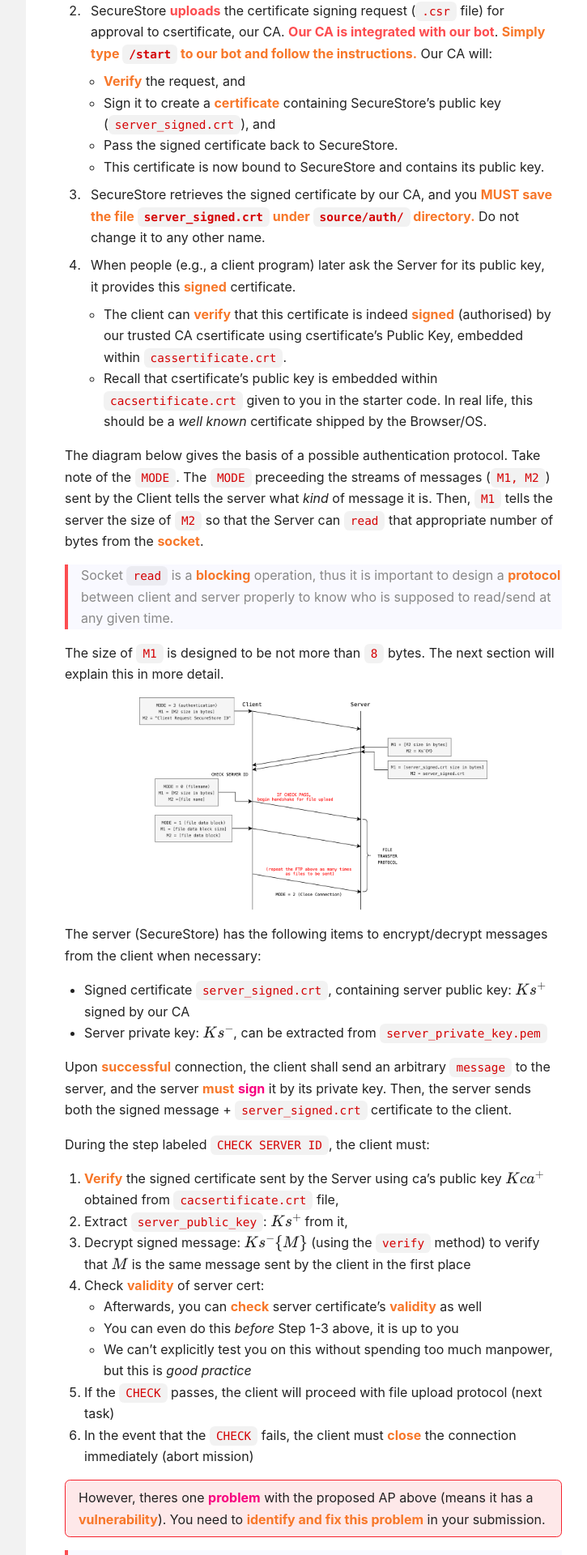
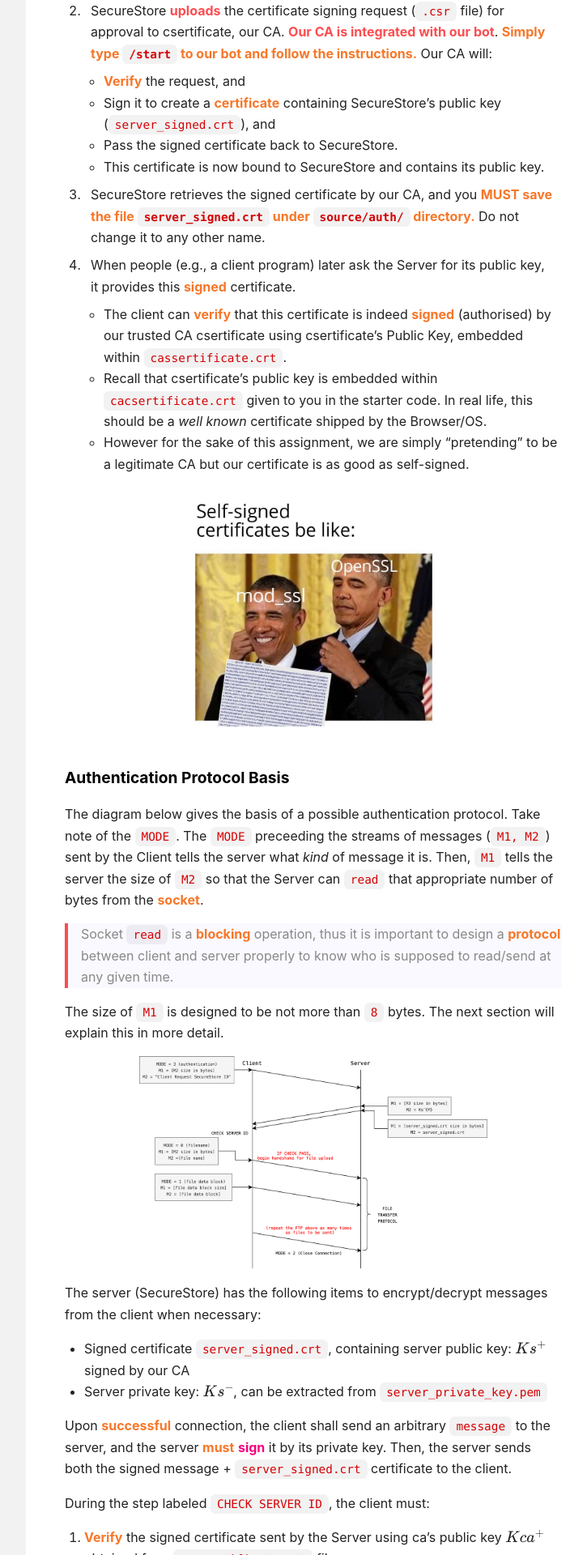
Before and after one commit to natalieagus/50005-2023, a Jekyll site: the page built from _assignments/pa2_2_ap.md, in a window 1280 px wide. Shown: the part 3080-5000 px from the top of the page at 81% size, without its empty margins (218-943 px from the left). Built offline with Jekyll 4.4.1, drawn with Linux system fonts in a browser that asks for light colours; nearby versions of some CDN libraries; formulas are drawn with MathJax 3; some of the changed text lies outside the part shown.

Commit message:
feat: add self signing meme

```diff
--- a/_assignments/pa2_2_ap.md
+++ b/_assignments/pa2_2_ap.md
@@ -93,6 +93,11 @@ To get you started, we suggest a few things that you can do to authenticate the
 4. When people (e.g., a client program) later ask the Server for its public key, it provides this <span style="color:#f77729;"><b>signed</b></span> certificate.
    - The client can <span style="color:#f77729;"><b>verify</b></span> that this certificate is indeed <span style="color:#f77729;"><b>signed</b></span> (authorised) by our trusted CA csertificate using csertificate's Public Key, embedded within `cassertificate.crt`.
    - Recall that csertificate's public key is embedded within `cacsertificate.crt` given to you in the starter code. In real life, this should be a _well known_ certificate shipped by the Browser/OS.
+   - However for the sake of this assignment, we are simply "pretending" to be a legitimate CA but our certificate is as good as self-signed.
+
+  <img src="/50005/assets/images/pa2/img.jpg"  class="center_fifty"/>
+
+#### Authentication Protocol Basis
 
 The diagram below gives the basis of a possible authentication protocol. Take note of the `MODE`. The `MODE` preceeding the streams of messages (`M1, M2`) sent by the Client tells the server what _kind_ of message it is. Then, `M1` tells the server the size of `M2` so that the Server can `read` that appropriate number of bytes from the <span style="color:#f77729;"><b>socket</b></span>.
 
```
Also changed, not shown: assets/images/pa2/img.jpg (added).
